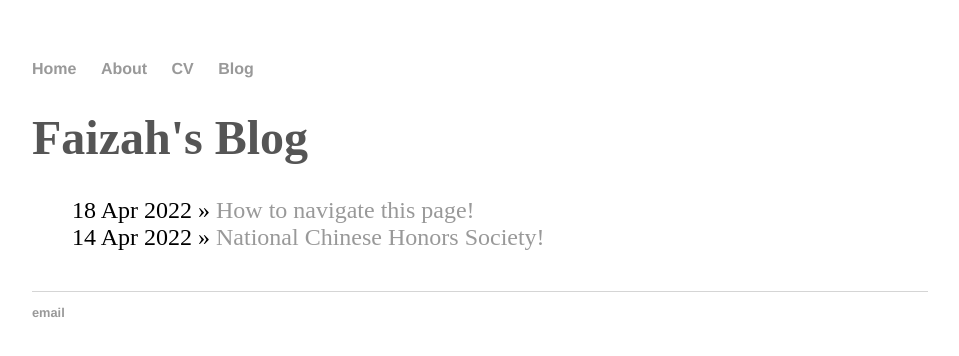
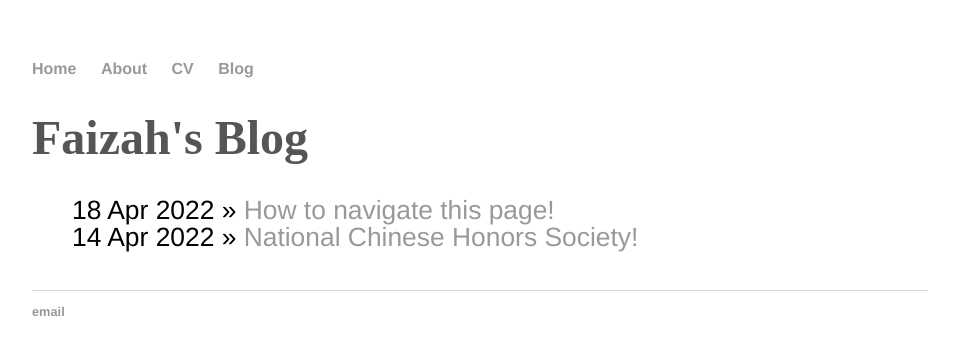
Before and after one commit to fnaqvi2151/fnaqvi2151.github.io, a Jekyll site: the page built from blog/index.html, in a window 1280 px wide. Shown: the top 356 px of the page, without its empty margins (160-1119 px from the left). Built offline with Jekyll 4.4.1, drawn with Linux system fonts in a browser that asks for light colours.

Commit message:
Update main.css

```diff
--- a/css/main.css
+++ b/css/main.css
@@ -41,4 +41,7 @@ ul.posts {
 
 ul.posts li {
     list-style: none;
+    font-family:'Helvetica', 'Arial', 'Sans-Serif';
+    font-size: 1.1em;
+    line-height: 1em;
 }
```
